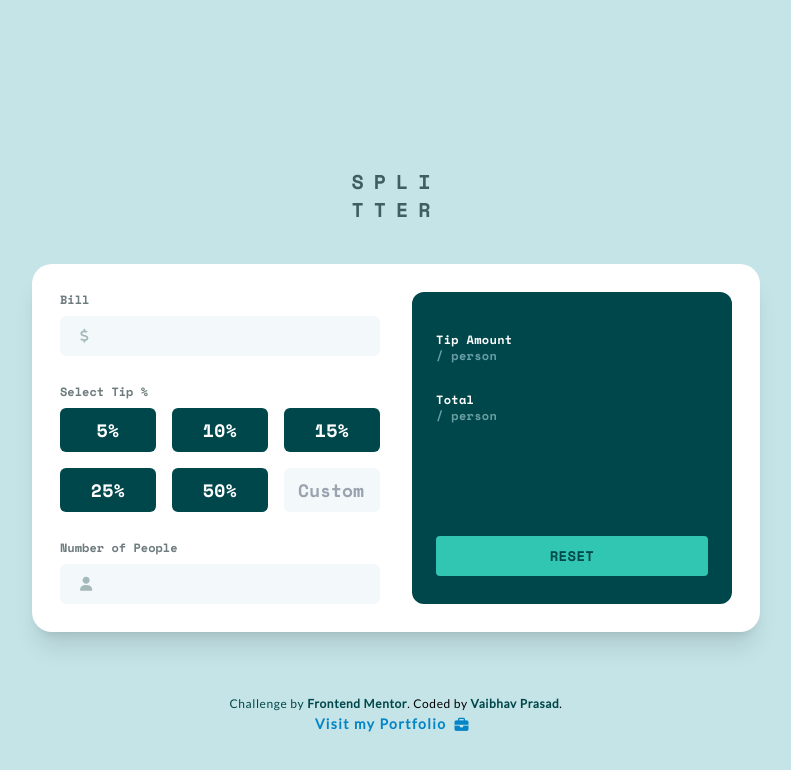
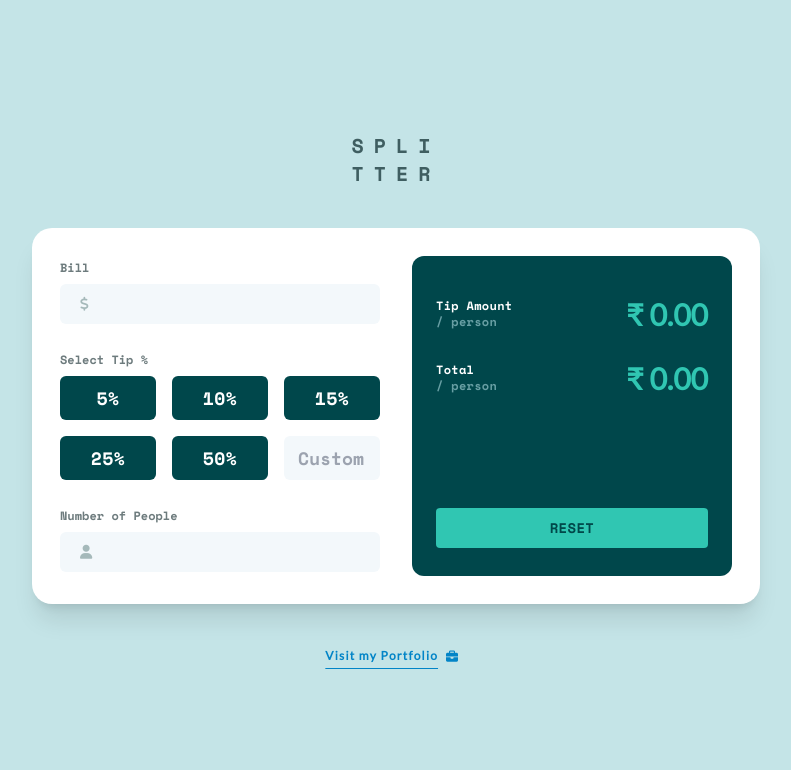
Before and after one commit to vaibhavprasad54/tip-calculator, a plain HTML site: page index.html in a window 1280 px wide. Shown: the whole page, without its empty margins (244-1035 px from the left). Drawn offline with nearby package versions, Linux system fonts and the light colour scheme.

Commit message:
Updated Results section

```diff
--- a/index.html
+++ b/index.html
@@ -62,7 +62,7 @@ input[type=number] {
 
   <section class="h-full sm:h-screen flex flex-col items-center justify-center relative">
     <div class="heading">
-      <h2 class="tracking-[10px] text-[#3f5e61] text-xl font-semibold mt-7 sm:mt-0"> SPLI <br /> TTER </h2>
+      <h2 class="tracking-[10px] text-[#3f5e61] text-xl font-semibold mt-8 sm:mt-0"> SPLI <br /> TTER </h2>
     </div>
     <div class="calculator-container px-2 -mt-4 sm:mt-0">
       <div class="calculator flex items-center justify-center flex-col sm:flex-row w-full mx-auto mt-10 bg-white py-10 sm:py-0 px-10 sm:px-7 rounded-[20px] shadow-xl">
@@ -101,30 +101,26 @@ input[type=number] {
         <div class="right flex items-center justify-center flex-col bg-[#00474b] w-full h-full px-6 pt-10 pb-7 m-8 sm:ml-8 sm:mr-0 sm:my-7 rounded-xl sm:w-[20rem]">
           <div class="amount w-full flex items-center justify-between">
             <h1 class="text-xs tracking-wide text-white font-semibold">Tip Amount <br /> <span class="text-[#689fa4] text-xs"> / person </span></h1>
-            <p id="tipPerPerson" class="bg-[#00474b] w-32 text-right border-0 outline-none text-3xl font-semibold text-[#30c6b2] break-words min-w-[10rem]"></p>
+            <p id="tipPerPerson" class="bg-[#00474b] w-32 text-right border-0 outline-none text-3xl font-semibold text-[#30c6b2] break-words min-w-[10rem]">  </p>
           </div>
           <div class="total w-full flex items-center justify-between mt-7">
             <h1 class="text-xs tracking-wide text-white font-semibold">Total <br /> <span class="text-[#689fa4] text-xs"> / person </span></h1>
-            <p id="totalBillAmount" class="bg-[#00474b] w-32 text-right border-0 outline-none text-3xl font-semibold text-[#30c6b2] break-words min-w-[10rem]"> </p>
+            <p id="totalBillAmount" class="bg-[#00474b] w-32 text-right border-0 outline-none text-3xl font-semibold text-[#30c6b2] break-words min-w-[10rem]">  </p>
           </div>
           <div class="reset w-full text-center mt-7 sm:mt-28 space-y-2">
-            <button onclick="reset()" class="bg-[#30c6b2] w-full py-2 sm:py-[10px] rounded-[4px] tracking-wide text-sm font-bold text-[#00484a] hover:bg-[#a1e7df] transition-colors duration-300">RESET</button>
+            <button onclick="reset()" id="resetBtn" class="bg-[#30c6b2] w-full py-2 sm:py-[10px] rounded-[4px] tracking-wide text-sm font-bold text-[#00484a] hover:bg-[#a1e7df] transition-colors duration-300">RESET</button>
           </div>
         </div>
       </div>
     </div>
 
 
-    <div id="attr" class="w-full flex items-center justify-center attribution tracking-wider text-xs relative">
-      <div class="absolute top-10 pb-5 sm:top-16 sm:pb-0 flex flex-col items-center justify-center">
-        <div>
-          <span class="text-[#00474b]">Challenge by</span> <a href="https://www.frontendmentor.io?ref=challenge" target="_blank"><span class="text-[#00474b] font-semibold">Frontend Mentor</span></a>.
-          Coded by <a href="https://www.linkedin.com/in/vaibhav-prasad-495451166/" target="#"><span class="text-[#00474b] font-semibold">Vaibhav Prasad</span></a>.
-        </div>
+    <div id="attr" class="w-full flex items-center justify-center attribution tracking-wider text-xs pt-10">
+      <div class="flex flex-col items-center justify-center">
         <div>
           <a href="https://portfolio-seven-tau-18.vercel.app/" target="#" class="flex items-center justify-center py-1">
-            <p class="text-sky-600 font-semibold tracking-widest text-[14px]">Visit my Portfolio</p>
-            <i class="fa-solid fa-briefcase pt-[1.5px] text-sky-600 text-[14px] px-2"></i>
+            <p class="text-sky-600 font-semibold tracking-widest text-[12px] underline underline-offset-8 hover:text-sky-700">Visit my Portfolio</p>
+            <i class="fa-solid fa-briefcase pt-[1.5px] text-sky-600 text-[12px] px-2"></i>
           </a>
         </div>
       </div>
--- a/index.js
+++ b/index.js
@@ -1,4 +1,7 @@
 var selectedTip = 0;
+
+document.getElementById("totalBillAmount").innerHTML = '₹ 0.00';
+document.getElementById("tipPerPerson").innerHTML    = '₹ 0.00';
 
 function setTipPercentage(tipPercentage){
     selectedTip = tipPercentage;
@@ -52,8 +55,8 @@ function calculateTotal(){
     var tipPerPerson = tipAmount / people;
     var totalBill = (billAmount + tipAmount) / people;
 
-    document.getElementById("totalBillAmount").innerHTML = "₹" + totalBill.toFixed(2);
-    document.getElementById("tipPerPerson").innerHTML    = "₹" + tipPerPerson.toFixed(2);
+    document.getElementById("totalBillAmount").innerHTML = "₹ " + totalBill.toFixed(2);
+    document.getElementById("tipPerPerson").innerHTML    = "₹ " + tipPerPerson.toFixed(2);
 
     document.getElementById("billError").innerText = "";
     document.getElementById("tipError").innerText = "";
```
